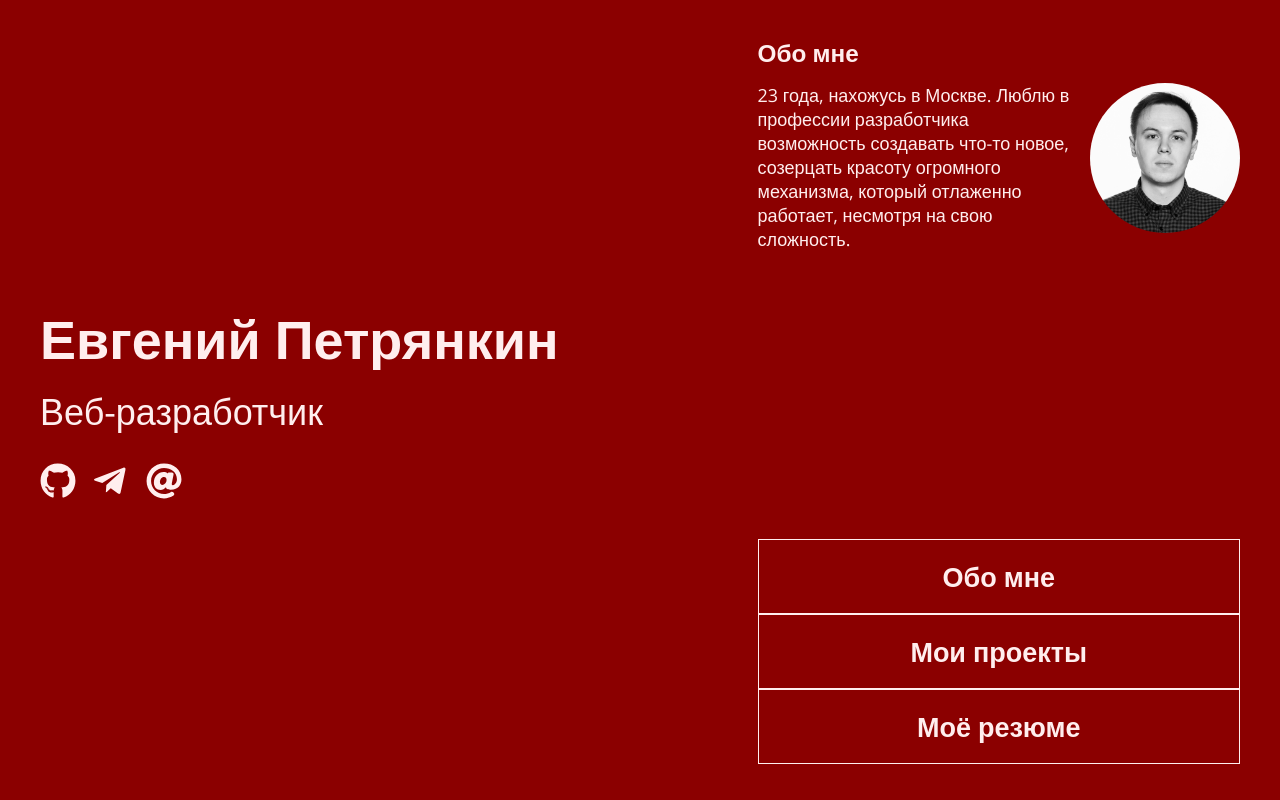
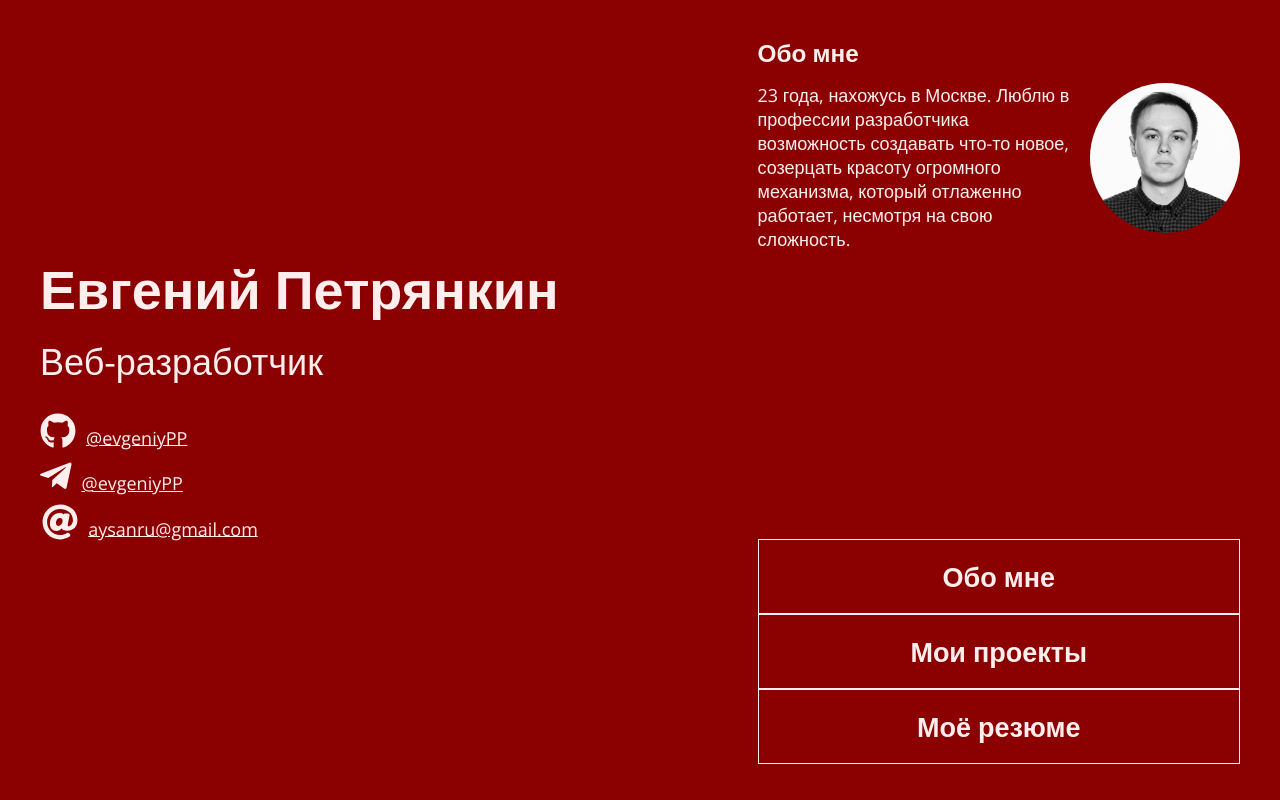
Before and after one commit to evgeniyPP/portfolio, a Gatsby site: page / in a window 1280 px wide. Built offline with nearby package versions, Linux system fonts and the light colour scheme; Gatsby itself is replaced by a stand-in of ours.

Commit message:
index add links text

```diff
--- a/src/pages/index.js
+++ b/src/pages/index.js
@@ -25,6 +25,7 @@ export default () => (
               title="github.com/evgeniyPP"
             >
               <FontAwesomeIcon className={styles.icon} icon={faGithub} />
+              <span>@evgeniyPP</span>
             </a>
             <a
               href="https://t.me/evgeniy_pp"
@@ -33,6 +34,7 @@ export default () => (
               title="@evgeniyPP"
             >
               <FontAwesomeIcon className={styles.icon} icon={faTelegramPlane} />
+              <span>@evgeniyPP</span>
             </a>
             <a
               href="mailto:aysanru@gmail.com"
@@ -41,6 +43,7 @@ export default () => (
               title="aysanru@gmail.com"
             >
               <FontAwesomeIcon className={styles.icon} icon={faAt} />
+              <span>aysanru@gmail.com</span>
             </a>
           </div>
         </section>
--- a/src/styles/index.module.less
+++ b/src/styles/index.module.less
@@ -34,6 +34,10 @@
     margin-right: 1rem;
     transition: all 0.2s;
     .hover();
+
+    span {
+      display: none;
+    }
   }
 
   a:last-child {
@@ -110,3 +114,22 @@
     justify-content: center;
   }
 }
+
+@media screen and (min-width: 960px) {
+  .links {
+    display: flex;
+    flex-direction: column;
+
+    a {
+      margin-bottom: 0.5rem;
+
+      svg {
+        margin-right: 10px;
+      }
+
+      span {
+        display: inline;
+      }
+    }
+  }
+}
```
